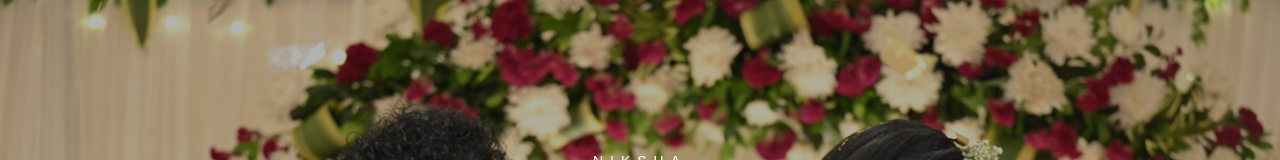
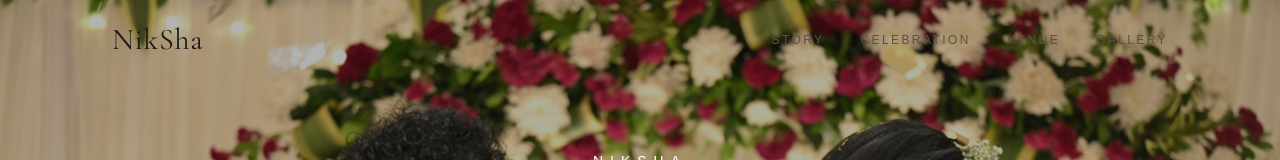
Before and after one commit to NikethVelala/NikSha, a Next.js app: page / in a window 1280 px wide. Shown: the top 160 px of the page. Built offline with nearby package versions, Linux system fonts and the light colour scheme.

Commit message:
feat: add navigation to wedding page

```diff
--- a/app/page.tsx
+++ b/app/page.tsx
@@ -1,3 +1,4 @@
+import Navigation from "@/components/Navigation/Navigation";
 import Hero from "@/components/Hero/Hero";
 import Welcome from "@/components/Welcome/Welcome";
 import Story from "@/components/Story/Story";
@@ -9,6 +10,8 @@ import Venue from "@/components/Venue/Venue";
 export default function Home() {
   return (
     <>
+      <div id="top" />
+      <Navigation />
       <Hero />
       <Welcome />
       <Story />
```
